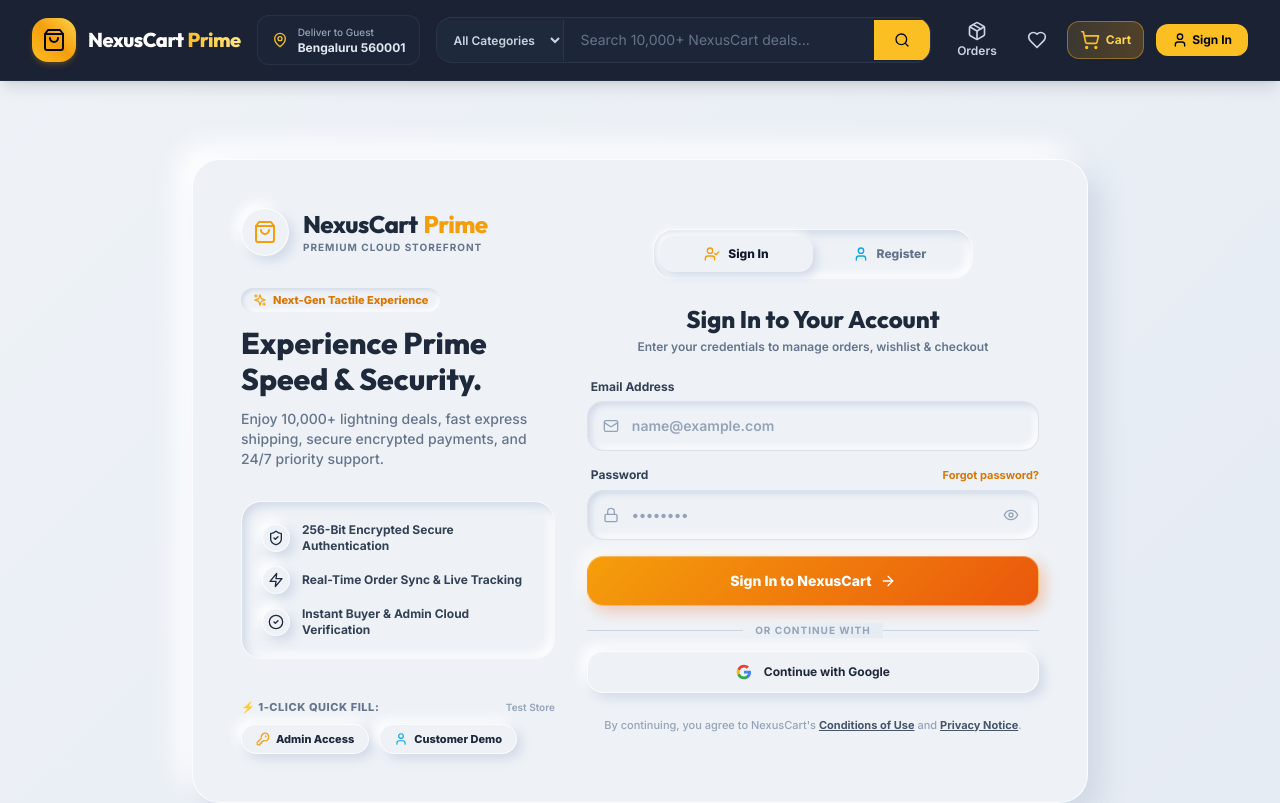
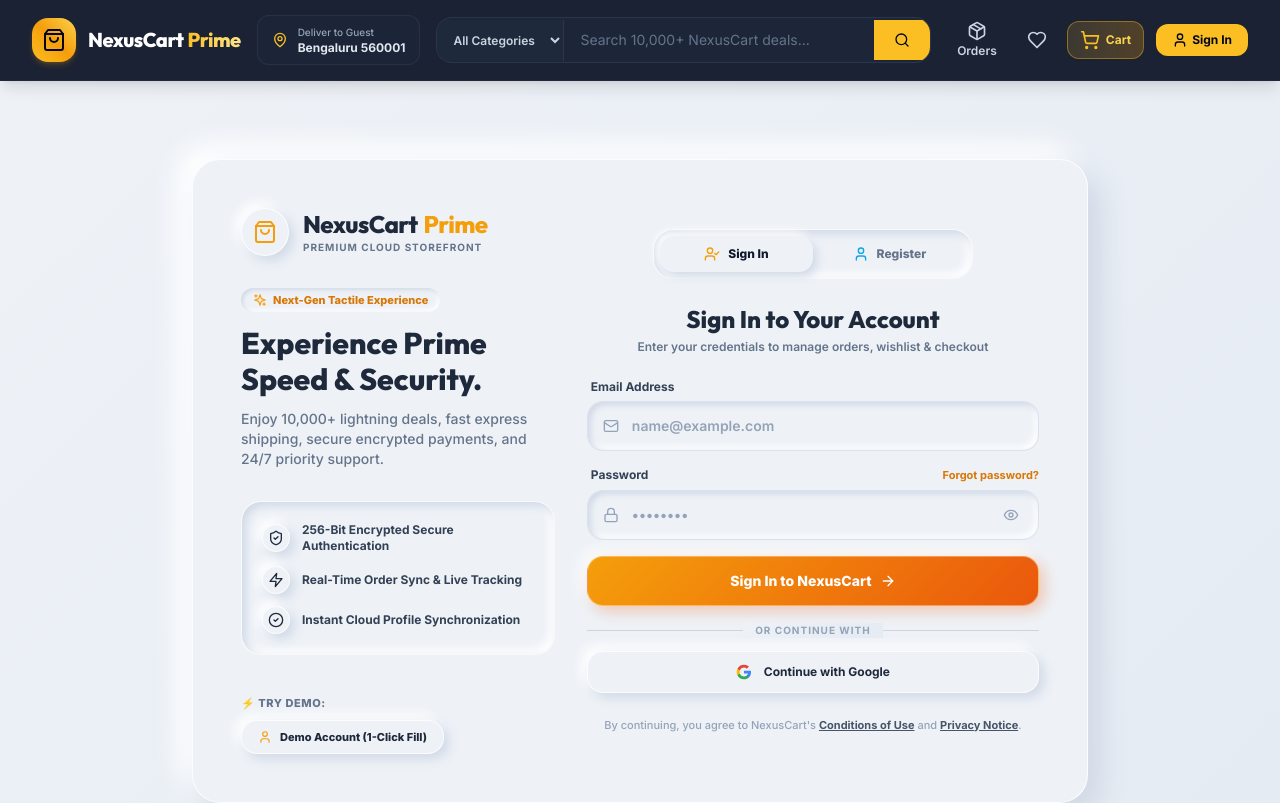
Before and after one commit to MahadevaprasadS-0720/NexusCart, a React (Vite) app in the folder frontend/: page /login in a window 1280 px wide. Shown: the top 803 px of the page. Built offline with nearby package versions, Linux system fonts and the light colour scheme; no server answers; the database is empty.

Commit message:
Updated project with latest changes and configurations

```diff
--- a/frontend/src/pages/Login.jsx
+++ b/frontend/src/pages/Login.jsx
@@ -14,7 +14,6 @@
   EyeOff,
   ShieldCheck,
   Zap,
-  KeyRound,
   ArrowLeft
 } from 'lucide-react';
 import {
@@ -270,7 +269,7 @@
               <div className="w-7 h-7 rounded-xl neu-btn flex items-center justify-center text-sky-500 shrink-0">
                 <CheckCircle2 className="w-4 h-4" />
               </div>
-              <span>Instant Buyer & Admin Cloud Verification</span>
+              <span>Instant Cloud Profile Synchronization</span>
             </div>
           </div>
 
@@ -278,26 +277,17 @@
           <div className="space-y-2 pt-2">
             <div className="flex items-center justify-between">
               <span className="text-[11px] font-extrabold text-slate-500 uppercase tracking-wider">
-                ⚡ 1-Click Quick Fill:
+                ⚡ Try Demo:
               </span>
-              <span className="text-[10px] text-slate-400 font-semibold">Test Store</span>
             </div>
-            <div className="flex flex-wrap gap-2.5">
-              <button
-                type="button"
-                onClick={() => handleQuickFill('smahi.072006@gmail.com', 'admin123')}
-                className="neu-btn px-3.5 py-1.5 text-[11px] font-extrabold text-slate-700 flex items-center gap-1.5 hover:text-amber-600 transition-colors"
-                title="Fill Admin credentials (smahi.072006@gmail.com)"
-              >
-                <KeyRound className="w-3.5 h-3.5 text-amber-500" /> Admin Access
-              </button>
+            <div>
               <button
                 type="button"
                 onClick={() => handleQuickFill('john@example.com', 'password123')}
-                className="neu-btn px-3.5 py-1.5 text-[11px] font-extrabold text-slate-700 flex items-center gap-1.5 hover:text-sky-600 transition-colors"
-                title="Fill Demo Customer credentials (john@example.com)"
+                className="neu-btn px-4 py-2 text-[11px] font-extrabold text-slate-700 flex items-center gap-2 hover:text-amber-600 transition-colors cursor-pointer"
+                title="Fill Demo Customer credentials"
               >
-                <User className="w-3.5 h-3.5 text-sky-500" /> Customer Demo
+                <User className="w-3.5 h-3.5 text-amber-500" /> Demo Account (1-Click Fill)
               </button>
             </div>
           </div>
```
Also changed, not shown: 6 other files (tests, documents, lock files or other folders).
